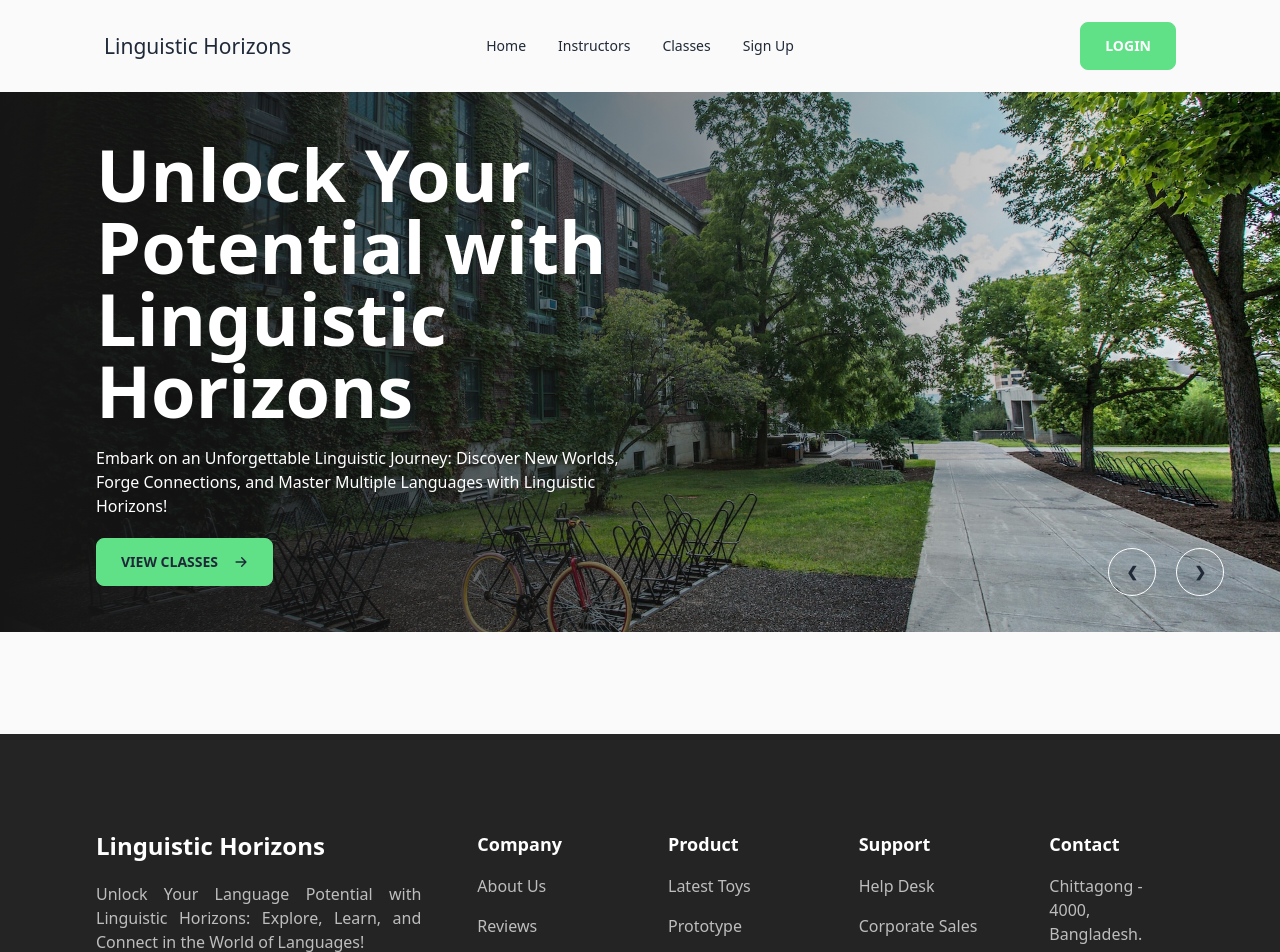
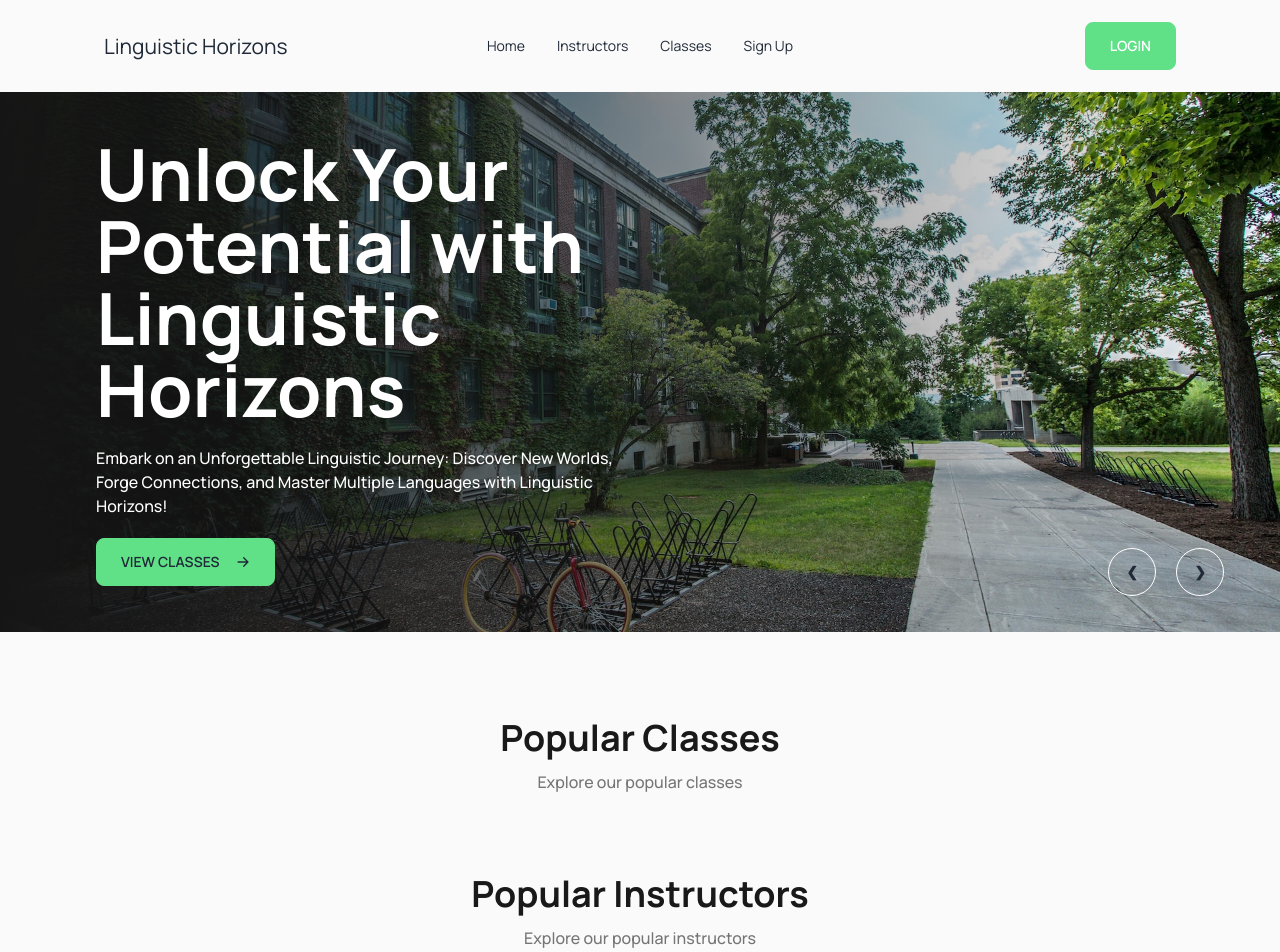
Before and after one commit to smarifurrahman/linguistic-horizons, a React (Vite) app: page / in a window 1280 px wide. Shown: the top 952 px of the page. Built offline with nearby package versions, Linux system fonts and the light colour scheme; no server answers.

Commit message:
basic homepage sections added

```diff
--- a/src/Pages/Home/Home/Home.jsx
+++ b/src/Pages/Home/Home/Home.jsx
@@ -1,9 +1,13 @@
+import Popular from "../Popular/Popular";
 import Slider from "../Slider/Slider";
+import PopularInstructors from "./PopularInstructors/PopularInstructors";
 
 const Home = () => {
     return (
         <div className="font-bold">
             <Slider></Slider>
+            <Popular></Popular>
+            <PopularInstructors></PopularInstructors>
         </div>
     );
 };
--- /dev/null
+++ b/src/Pages/Home/Home/PopularInstructors/PopularInstructors.jsx
@@ -0,0 +1,14 @@
+import SectionHeader from "../../../Shared/SectionHeader/SectionHeader";
+
+const PopularInstructors = () => {
+    return (
+        <section className='mt-20 w-[85%] mx-auto'>
+            <SectionHeader heading="Popular Instructors" subHeading="Explore our popular instructors"></SectionHeader>
+            <div>
+
+            </div>
+        </section>
+    );
+};
+
+export default PopularInstructors;
--- /dev/null
+++ b/src/Pages/Home/Popular/Popular.jsx
@@ -0,0 +1,15 @@
+import SectionHeader from "../../Shared/SectionHeader/SectionHeader";
+
+const Popular = () => {
+
+    return (
+        <section className='mt-20 w-[85%] mx-auto'>
+            <SectionHeader heading="Popular Classes" subHeading="Explore our popular classes"></SectionHeader>
+            <div>
+
+            </div>
+        </section>
+    );
+};
+
+export default Popular;
--- /dev/null
+++ b/src/Pages/Shared/SectionHeader/SectionHeader.jsx
@@ -0,0 +1,11 @@
+
+const SectionHeader = ({ heading, subHeading }) => {
+    return (
+        <div className='text-center mb-8'>
+            <h2 className='text-dark hover:text-primary-color text-4xl font-bold mb-3 font-playfair'>{heading}</h2>
+            <p className='text-gray font-medium'>{subHeading}</p>
+        </div>
+    );
+};
+
+export default SectionHeader;
--- a/src/index.css
+++ b/src/index.css
@@ -1,8 +1,11 @@
+@import url('https://fonts.googleapis.com/css2?family=Manrope:wght@300;400;500;600;700;800&display=swap');
+
 @tailwind base;
 @tailwind components;
 @tailwind utilities;
 
 #root {
+  font-family: 'Manrope', sans-serif;
   max-width: 1440px;
   margin: 0 auto;
 }
```
